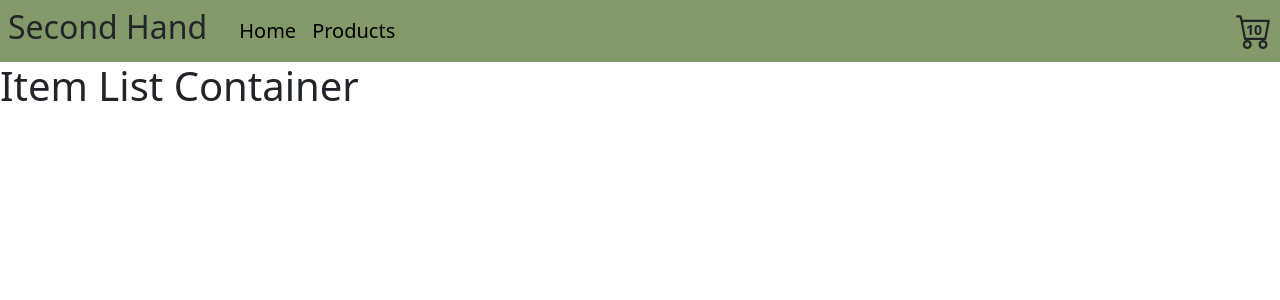
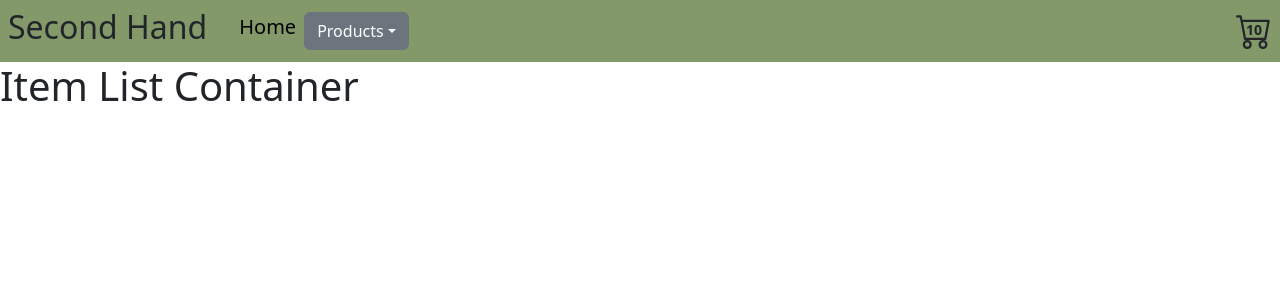
Before and after one commit to imacakee/ReactJS-Lopez, a React (Vite) app: page / in a window 1280 px wide. Shown: the top 300 px of the page. Built offline with nearby package versions, Linux system fonts and the light colour scheme.

Commit message:
added navbar dropdown

```diff
--- a/package.json
+++ b/package.json
@@ -11,7 +11,10 @@
   },
   "dependencies": {
     "bootstrap": "^5.3.3",
+    "jquery": "^3.7.1",
+    "popper.js": "^1.16.1",
     "react": "^18.2.0",
+    "react-bootstrap": "^2.10.2",
     "react-bootstrap-icons": "^1.11.4",
     "react-dom": "^18.2.0"
   },
--- a/src/components/NavComponent.jsx
+++ b/src/components/NavComponent.jsx
@@ -1,11 +1,21 @@
 import * as React from "react";
 import CartWidget from "./CartWidget";
 import NavItemComponent from "./NavItemComponent";
+import NavDropdownComponent from "./NavDropdownComponent";
 
 export default function NavComponent() {
   const navRoutes = [
     { title: "Home", path: "/" },
-    { title: "Products", path: "/products" },
+    {
+      title: "Products",
+      items: [
+        { title: "All", path: "/products" },
+        { title: "Summer", path: "/products?category=summer" },
+        { title: "Autumn", path: "/products?category=autumn" },
+        { title: "Winter", path: "/products?category=winter" },
+        { title: "Spring", path: "/products?category=spring" },
+      ],
+    },
   ];
 
   const navStyle = {
@@ -18,9 +28,15 @@ export default function NavComponent() {
         <div className="flex-grow-1 d-flex align-items-center">
           <h2>Second Hand</h2>
           <div className="d-flex px-4">
-            {navRoutes.map((route) => (
-              <NavItemComponent route={route} />
-            ))}
+            {navRoutes.map((route, i) => {
+              if (route.items) {
+                return (
+                  <NavDropdownComponent key={`nav-item-${i}`} route={route} />
+                );
+              } else {
+                return <NavItemComponent key={`nav-item-${i}`} route={route} />;
+              }
+            })}
           </div>
         </div>
         <div className="flex-grow-1 d-flex justify-content-end">
--- /dev/null
+++ b/src/components/NavDropdownComponent.jsx
@@ -0,0 +1,19 @@
+import { Dropdown } from "react-bootstrap";
+
+export default function NavDropdownComponent({ route }) {
+  return (
+    <Dropdown>
+      <Dropdown.Toggle variant="secondary">{route.title}</Dropdown.Toggle>
+
+      <Dropdown.Menu>
+        {route.items.map((item, i) => {
+          return (
+            <Dropdown.Item key={`nav-dropdown-item-${i}`} href={item.path}>
+              {item.title}
+            </Dropdown.Item>
+          );
+        })}
+      </Dropdown.Menu>
+    </Dropdown>
+  );
+}
--- a/src/main.jsx
+++ b/src/main.jsx
@@ -3,7 +3,7 @@ import ReactDOM from "react-dom/client";
 import App from "./App.jsx";
 import "./index.css";
 import "bootstrap/dist/css/bootstrap.min.css";
-import "bootstrap/dist/js/bootstrap.bundle.min";
+import "bootstrap/dist/js/bootstrap.bundle.min.js";
 
 ReactDOM.createRoot(document.getElementById("root")).render(
   <React.StrictMode>
```
Also changed, not shown: 1 other file (tests, documents, lock files or other folders).
